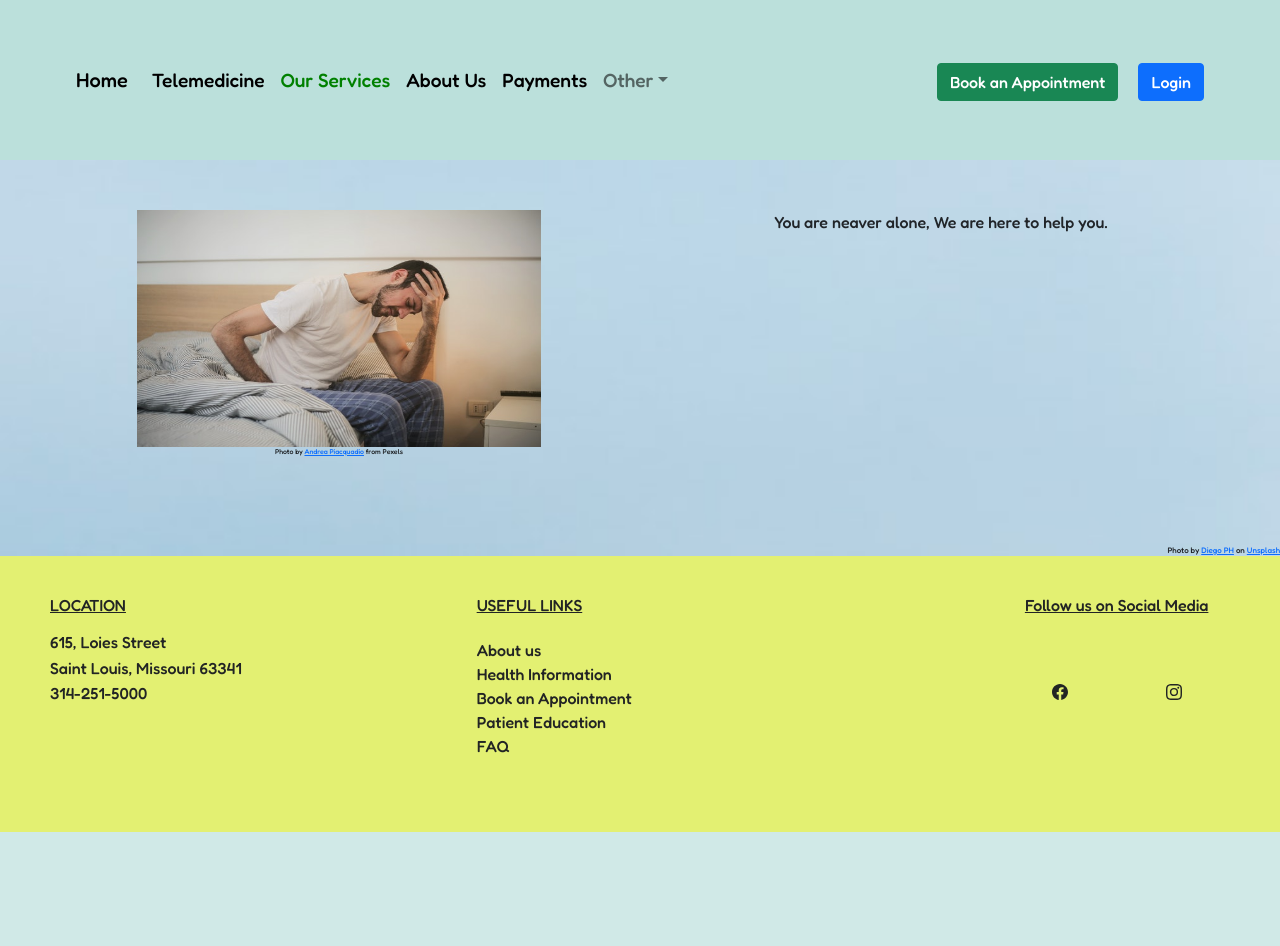
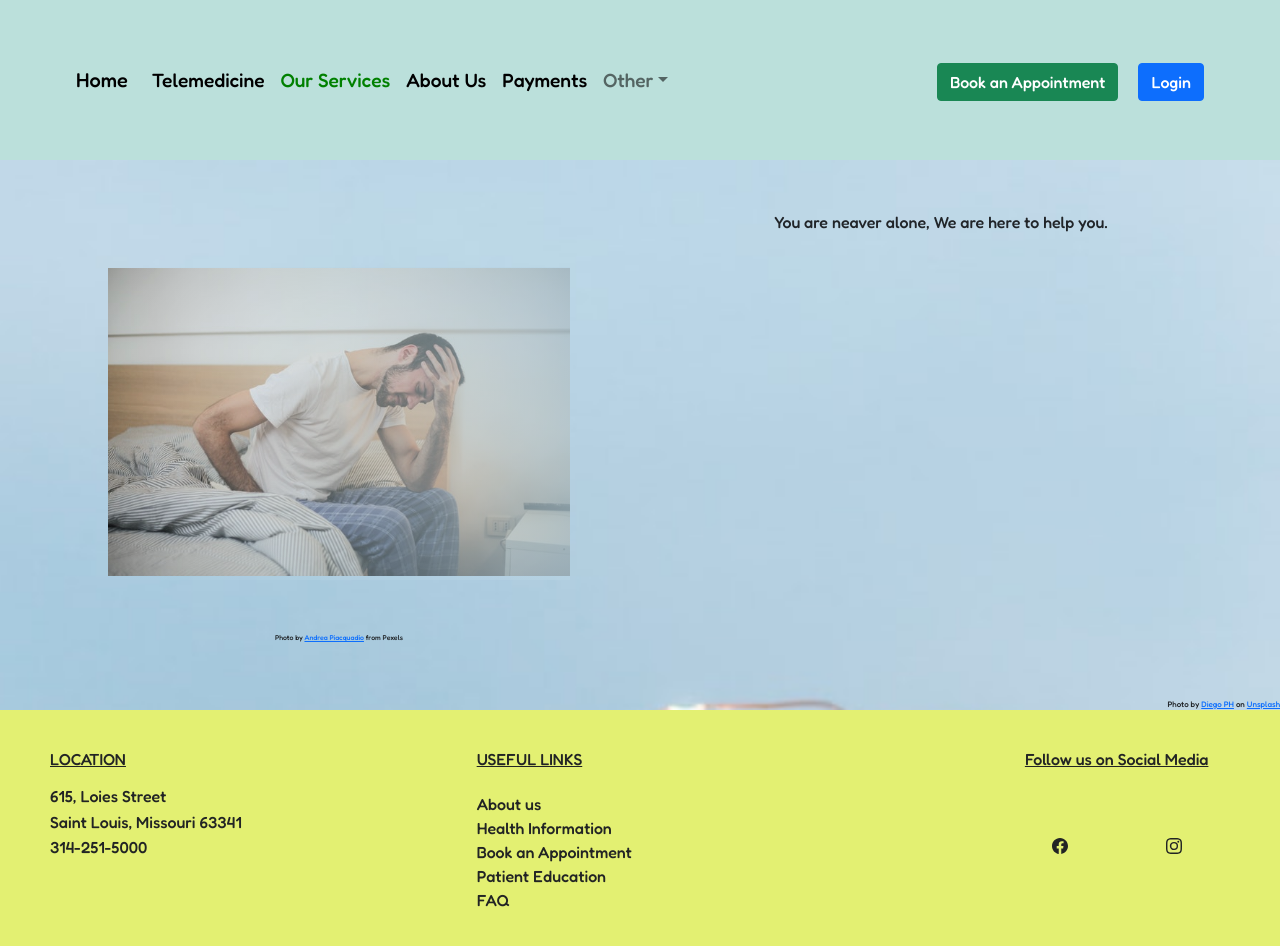
Before and after one commit to WalukaUI/tele-medicine-react, a React (Create React App) app: page /emotional-health in a window 1280 px wide. Shown: the top 946 px of the page. Before the commit the page ends 832 px from the top, so only its background shows below. Built offline with nearby package versions, Linux system fonts and the light colour scheme.

Commit message:
Layer and Style Mixin added

```diff
--- a/src/components/EmotionalHealth/EmotionalHlth.js
+++ b/src/components/EmotionalHealth/EmotionalHlth.js
@@ -6,7 +6,10 @@ export default function EmotionalHealth() {
       <div className="emotional">
         <div className="row emotionalImage">
           <div className="col col-md-6 col-sm-12 mx-auto" data-aos="fade-up">
-            <img src={EmotionalImg} alt="emotional" />
+            <div className="parent">
+              <img src={EmotionalImg} alt="emotional" />
+              <div className="emotionalLayer"></div>
+            </div>
             <p style={{ fontSize: "7px" }}>
               Photo by{" "}
               <a href="https://www.pexels.com/photo/young-man-in-sleepwear-suffering-from-headache-in-morning-3771115/">
--- a/src/components/EmotionalHealth/_emotional.scss
+++ b/src/components/EmotionalHealth/_emotional.scss
@@ -9,8 +9,11 @@
   background-size: cover;
   padding: 50px;
   img {
-    @include widthNheight(70%, 80%);
+    @include widthNheight(100%, 100%);
   }
+}
+.emotionalLayer {
+  @include layerColor(right, #b7d3e3);
 }
 @media only screen and (max-width: 600px) {
   .emotionalImage {
--- a/src/components/Telemedicine/TeleMed.js
+++ b/src/components/Telemedicine/TeleMed.js
@@ -13,7 +13,7 @@ export default function TeleMed() {
                 alt="telemedicine"
                 className="faded faded-all"
               />
-              <div className="layer"></div>
+              <div className="teleMedLayer"></div>
             </div>
 
             <p style={{ fontSize: "7px" }}>
--- a/src/components/Telemedicine/_telemed.scss
+++ b/src/components/Telemedicine/_telemed.scss
@@ -12,18 +12,8 @@
     @include widthNheight(100%, 100%);
   }
 }
-.layer {
-  opacity: 0.7;
-  z-index: 2;
-  top: 13.5%;
-  position: absolute;
-  width: 80%;
-  height: 74%;
-  background-image: linear-gradient(
-    to right,
-    rgba(167, 207, 223, 0) 0%,
-    #c6a38d 100%
-  );
+.teleMedLayer {
+  @include layerColor(right, #c6a38d);
 }
 .parent {
   position: relative;
--- a/src/components/_variables.scss
+++ b/src/components/_variables.scss
@@ -9,3 +9,17 @@ $bkgroundcolor: rgb(182, 55, 102);
   width: $width;
   height: $height;
 }
+
+@mixin layerColor($side, $color) {
+  opacity: 0.7;
+  z-index: 2;
+  top: 13.5%;
+  position: absolute;
+  width: 80%;
+  height: 74%;
+  background-image: linear-gradient(
+    to $side,
+    rgba(167, 207, 223, 0) 0%,
+    $color 100%
+  );
+}
```
